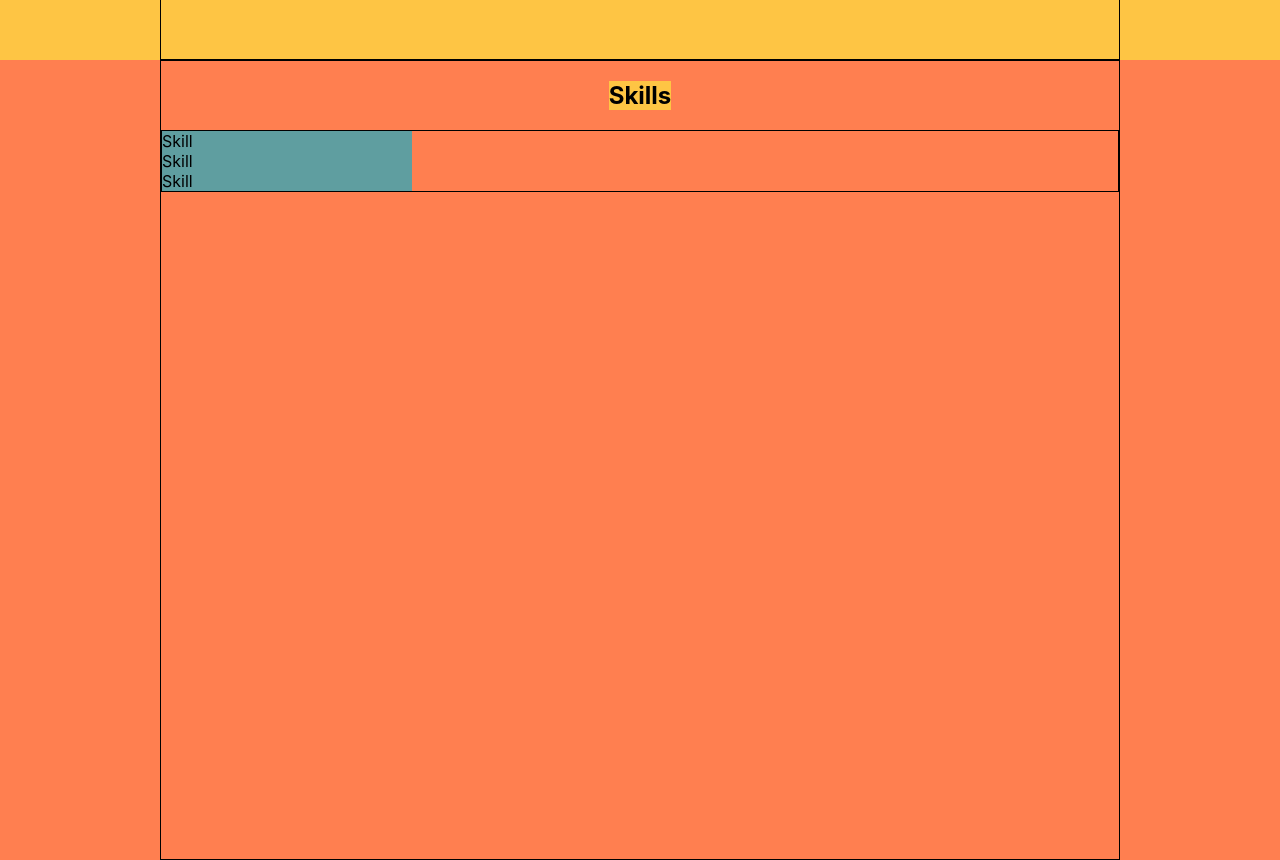
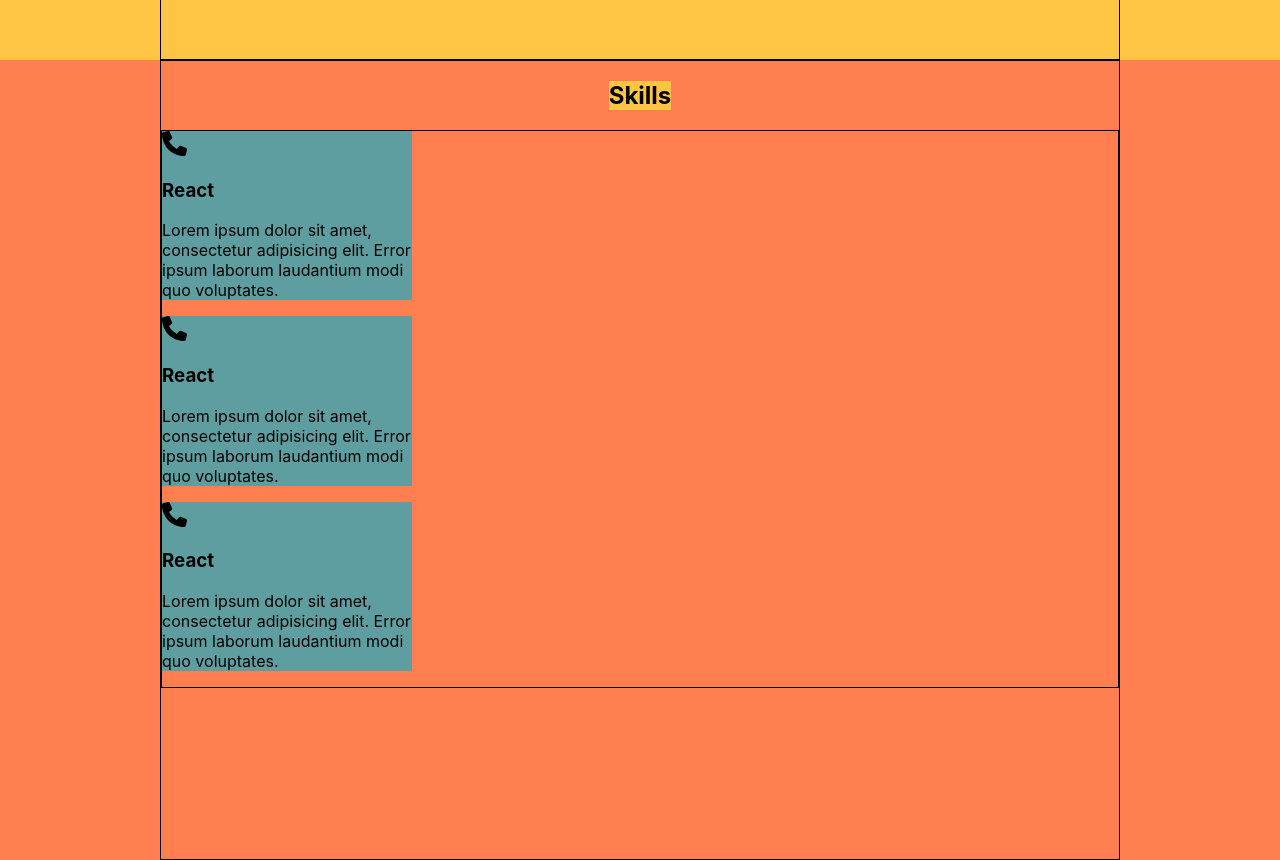
Before and after one commit to Bogdan-Mykhailov/myPortfolio, a React (Create React App) app: page /#/ in a window 1280 px wide. Shown: the part 820-1680 px from the top of the page. Built offline with nearby package versions, Linux system fonts and the light colour scheme.

Commit message:
:construction: add skill component, edit props for skill

```diff
--- a/src/01-ui/skills/Skills.tsx
+++ b/src/01-ui/skills/Skills.tsx
@@ -2,6 +2,7 @@ import React from 'react';
 import s from './Skills.module.css'
 import styles from '../../common/styles/Container.module.css'
 import {Skill} from "./skill/Skill";
+import tel from '../../assets/img/phone-solid.svg'
 
 export const Skills = () => {
   return (
@@ -9,9 +10,24 @@ export const Skills = () => {
       <div className={`${styles.container} ${s.skillsContainer}`}>
         <h2 className={s.title}>Skills</h2>
         <div className={s.skillsWrapper}>
-          <Skill />
-          <Skill />
-          <Skill />
+          <Skill
+            title='React'
+            icon={tel}
+            imgDescription='Skill icon'
+            skillDescription='Lorem ipsum dolor sit amet, consectetur adipisicing elit. Error ipsum laborum laudantium modi quo voluptates.'
+          />
+          <Skill
+            title='React'
+            icon={tel}
+            imgDescription='Skill icon'
+            skillDescription='Lorem ipsum dolor sit amet, consectetur adipisicing elit. Error ipsum laborum laudantium modi quo voluptates.'
+          />
+          <Skill
+            title='React'
+            icon={tel}
+            imgDescription='Skill icon'
+            skillDescription='Lorem ipsum dolor sit amet, consectetur adipisicing elit. Error ipsum laborum laudantium modi quo voluptates.'
+          />
         </div>
       </div>
     </section>
--- a/src/01-ui/skills/skill/Skill.module.css
+++ b/src/01-ui/skills/skill/Skill.module.css
@@ -2,3 +2,15 @@
   width: 250px;
   background: cadetblue;
 }
+
+.icon {
+  width: 25px;
+}
+
+.title {
+
+}
+
+.description {
+
+}
--- a/src/01-ui/skills/skill/Skill.tsx
+++ b/src/01-ui/skills/skill/Skill.tsx
@@ -1,11 +1,23 @@
 import React from 'react'
 import s from './Skill.module.css';
 
+interface ISkill {
+  title: string
+  icon: string
+  imgDescription: string
+  skillDescription: string
+}
 
-export const Skill = () => {
+export const Skill = ({
+                        title,
+                        icon,
+                        imgDescription,
+                        skillDescription }: ISkill) => {
   return (
     <div className={s.skill}>
-      Skill
+      <img className={s.icon} src={icon} alt={imgDescription}/>
+      <h3 className={s.title}>{title}</h3>
+      <p className={s.description}>{skillDescription}</p>
     </div>
   );
 };
```
